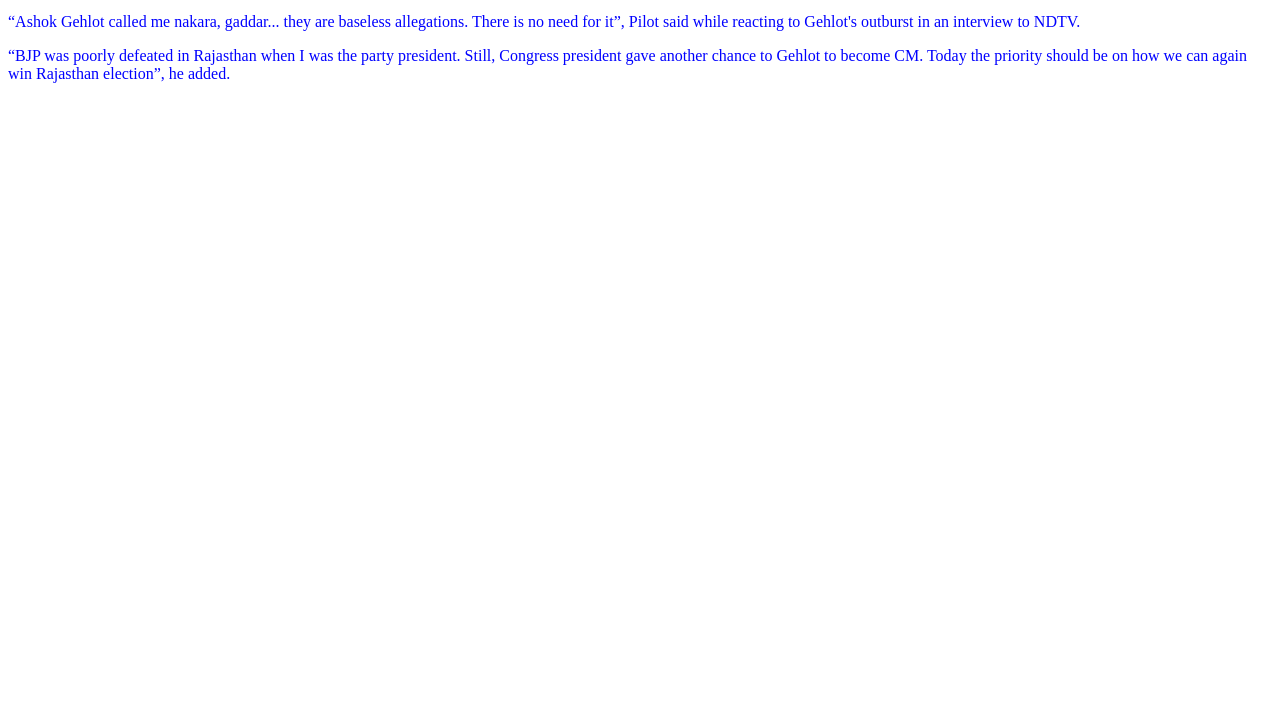
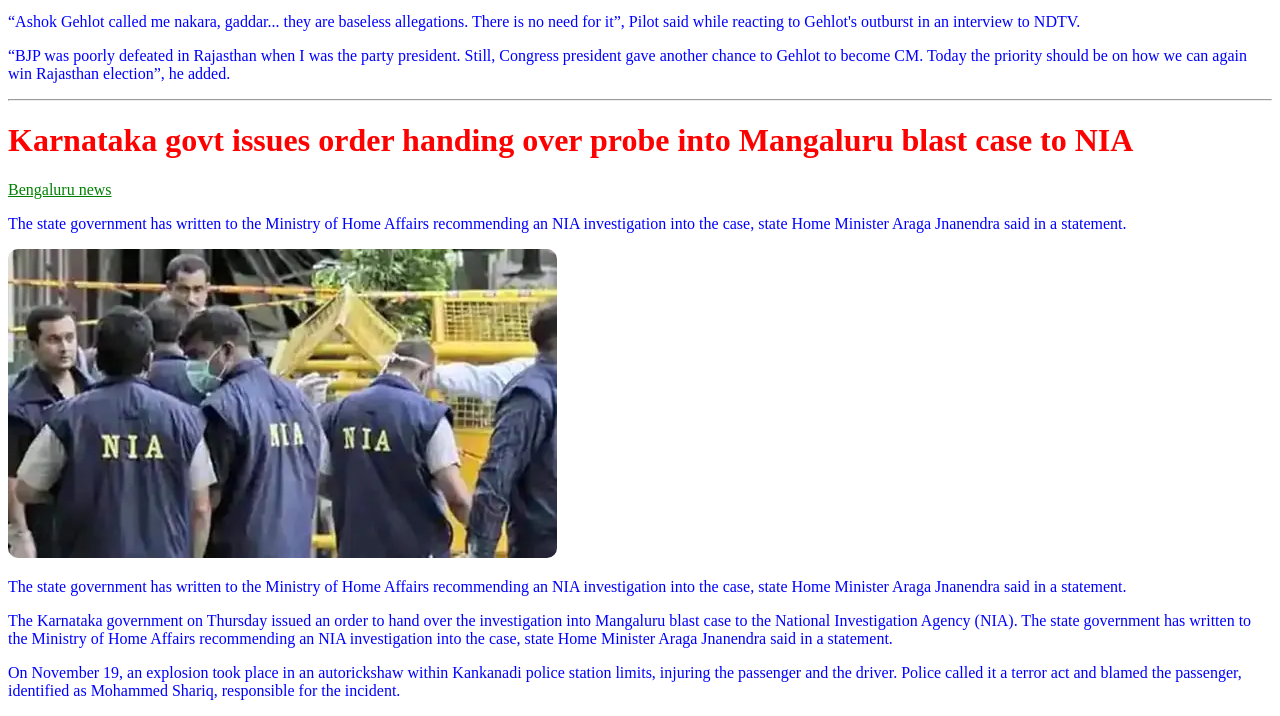
Before and after one commit to meghadalar458/css24nov2022, a plain HTML site: page index.html in a window 1280 px wide. Shown: the part 205-921 px from the top of the page. Before the commit the page ends 800 px from the top, so only its background shows below. Drawn offline with Linux system fonts and the light colour scheme.

Commit message:
commit 2

```diff
--- a/index.html
+++ b/index.html
@@ -26,5 +26,13 @@
         <p>Congress leader Sachin Pilot on Thursday responded to Rajasthan chief minister Ashok Gehlot's ‘gaddar' (traitor) jibe at him, calling it a baseless allegations.</p>
         <p>“Ashok Gehlot called me nakara, gaddar... they are baseless allegations. There is no need for it”, Pilot said while reacting to Gehlot's outburst in an interview to NDTV.</p>
         <p>“BJP was poorly defeated in Rajasthan when I was the party president. Still, Congress president gave another chance to Gehlot to become CM. Today the priority should be on how we can again win Rajasthan election”, he added.</p>
+        <hr>
+        <h1>Karnataka govt issues order handing over probe into Mangaluru blast case to NIA</h1>
+        <a href="#">Bengaluru news</a>
+        <p>The state government has written to the Ministry of Home Affairs recommending an NIA investigation into the case, state Home Minister Araga Jnanendra said in a statement.</p>
+        <img src="./img/2.webp" >
+        <p>The state government has written to the Ministry of Home Affairs recommending an NIA investigation into the case, state Home Minister Araga Jnanendra said in a statement.</p>
+        <p>The Karnataka government on Thursday issued an order to hand over the investigation into Mangaluru blast case to the National Investigation Agency (NIA). The state government has written to the Ministry of Home Affairs recommending an NIA investigation into the case, state Home Minister Araga Jnanendra said in a statement.</p>
+        <p>On November 19, an explosion took place in an autorickshaw within Kankanadi police station limits, injuring the passenger and the driver. Police called it a terror act and blamed the passenger, identified as Mohammed Shariq, responsible for the incident.</p>
     </body>
 </html>
```
Also changed, not shown: img/2.webp (added).
